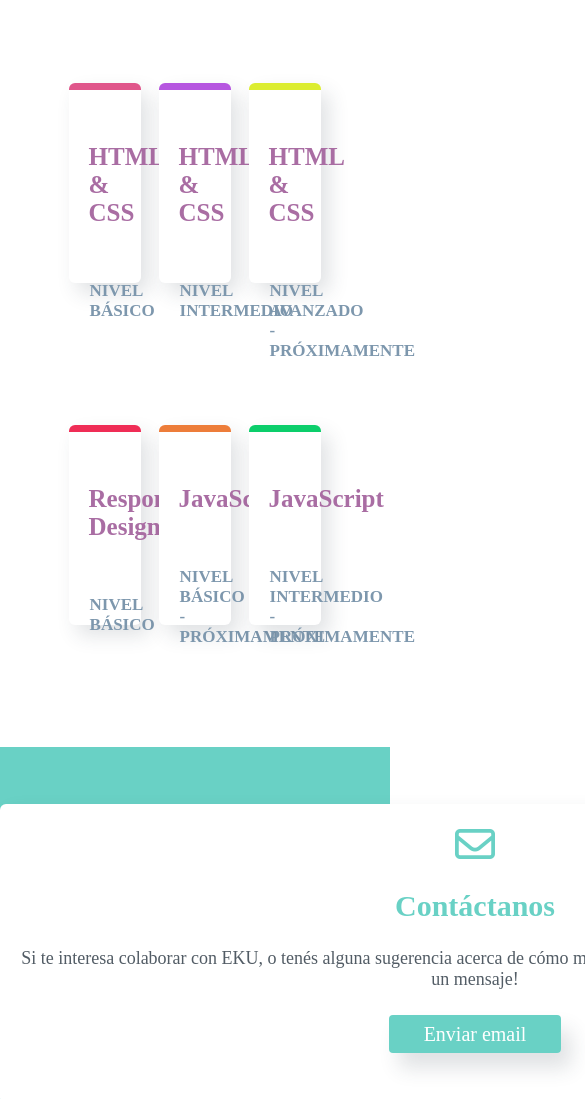
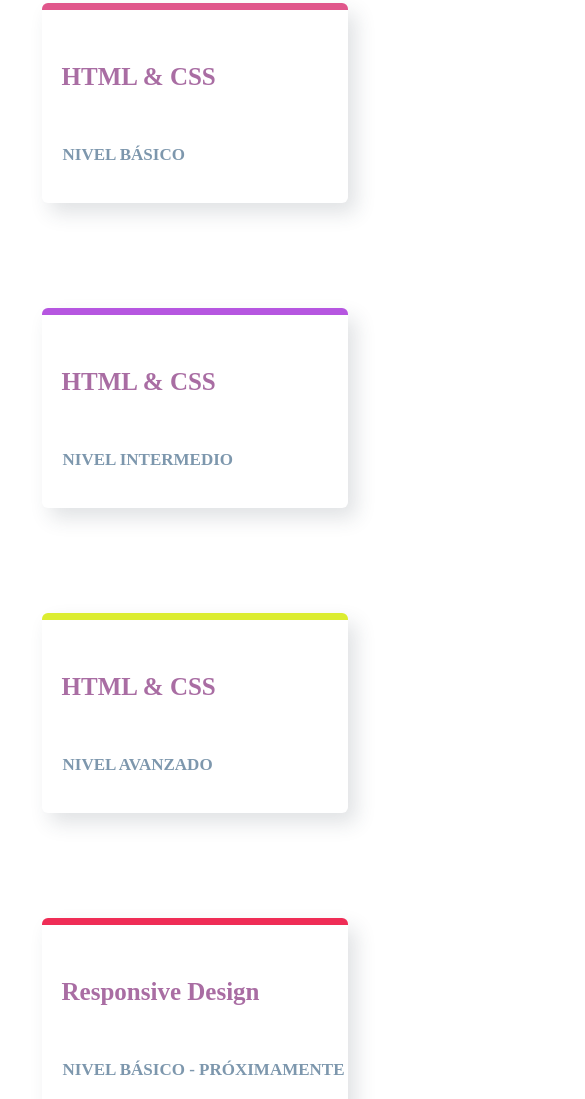
Before and after one commit to evagabriela/spanish-tutorial-project, a plain HTML site: page public/index.html in a window 390 px wide. Shown: the part 901-2000 px from the top of the page, 585 px wide, since content can reach past the window. Drawn offline with nearby package versions, Linux system fonts and the light colour scheme; a web font is replaced by a local one.

Commit message:
fix responsive design in main page

```diff
--- a/public/css/main.css
+++ b/public/css/main.css
@@ -93,8 +93,8 @@ a.btn {
     background: linear-gradient(to bottom right, #69D1C5, #69D1C5);
 	color: #fff;
 	margin-top: 30px;
-	float: left;
-	margin-left: 525px;
+	/*float: left;
+	margin-left: 525px;*/
 	padding: 12px 135px;
 	font-size: 16px;
 	border: 3px solid inherit;
@@ -120,19 +120,24 @@ a.btn {
 .courses {
 	display: flex;
 	justify-content: space-around;
+	flex-wrap: wrap;
 	margin: 60px;
 	margin-top: 80px;
 	height: auto;
-	padding-bottom: 62px;
 }
 
 .space {
 	margin-top: 140px;
 }
 
+article {
+	flex-basis: 30.3%;
+}
+
 .courses-box {
-	width: 27%;
+	margin-bottom: 140px;
 }
+
 
 .card {
 	box-shadow: 8px 10px 20px 0px rgba(46,61,73,0.15);
@@ -257,3 +262,30 @@ h6 {
 .white-spacer {
 	height: 15px;
 }
+
+/*Media Queries*/
+@media (max-width: 970px) {
+  	article {
+		flex-basis: 45.3%;
+	}
+
+	.courses {
+	    margin-top: 80px;
+	    margin: 60px 40px;
+	    padding-bottom: 0;
+    }
+
+    .courses-box {
+    	margin-bottom: 105px;
+    }
+}
+
+@media (max-width: 750px) {
+  article {
+    flex-basis: 99%;
+  }
+
+  .contactUs {
+  	width: 100%;
+  }
+}
--- a/public/index.html
+++ b/public/index.html
@@ -61,16 +61,14 @@
 			<article class="courses-box">
 				<div class="card color3">
 					<a href="pages/avanzado.html"><h4>HTML & CSS</h4></a>
-					<h5>Nivel avanzado - Próximamente</h5>
+					<h5>Nivel avanzado</h5>
 				</div>
 			</article>
-		</section>
 
-		<section class="courses text-center">
 			<article class="courses-box">
 				<div class="card color4">
 					<a href="#"><h4>Responsive Design</h4></a>
-					<h5>Nivel básico</h5>
+					<h5>Nivel básico - Próximamente</h5>
 				</div>
 			</article>
 
```
